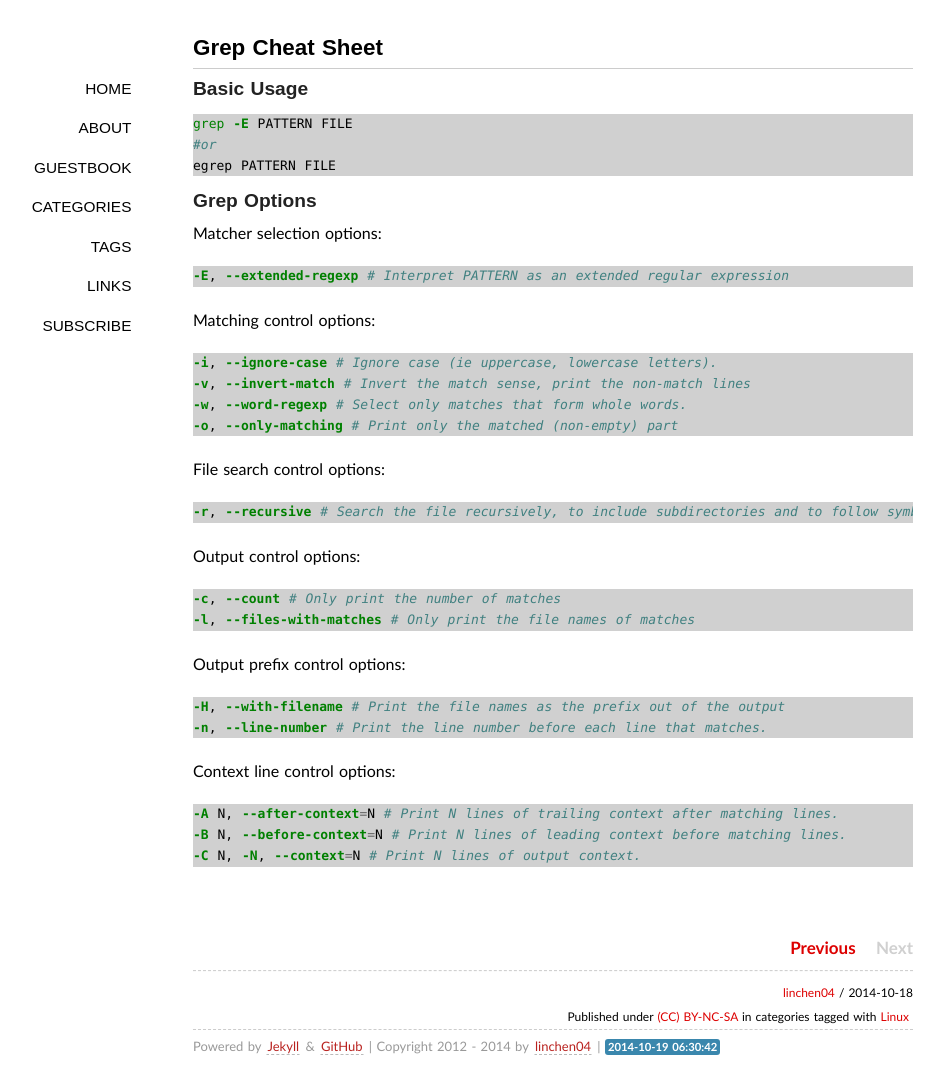
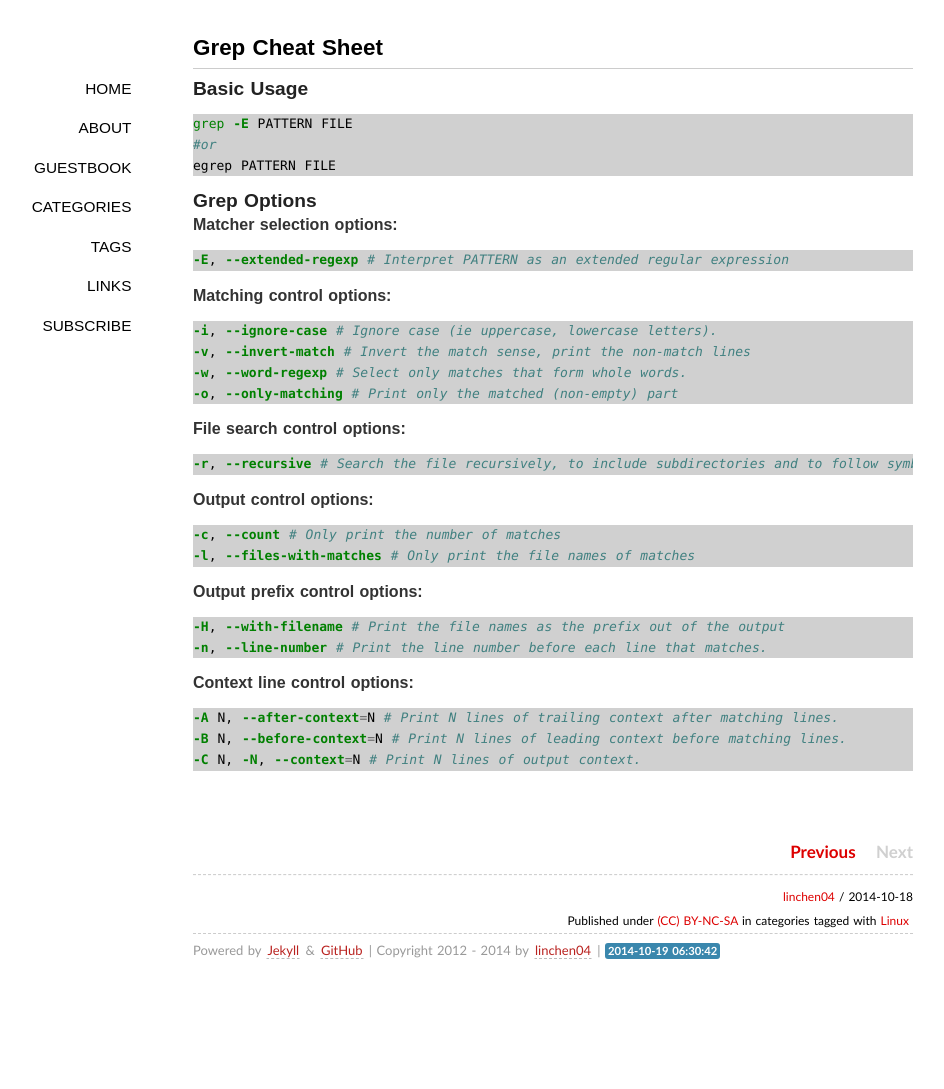
Before and after one commit to lchenn/linchen04.github.io, a Jekyll site: the page built from _posts/2014-10-18-grep-cheat-sheet.md, in a window 1280 px wide. Shown: the whole page, without its empty margins (87-1031 px from the left). Built offline with Jekyll 4.4.1, drawn with Linux system fonts in a browser that asks for light colours; some web fonts are replaced; Markdown is read by kramdown in place of the engine named in the settings; comment, search, counter and statistics services are not loaded; after the commit the page ends 993 px from its top, so only the background shows below that.

Commit message:
add sections

`````diff
--- a/_posts/2014-10-18-grep-cheat-sheet.md
+++ b/_posts/2014-10-18-grep-cheat-sheet.md
@@ -16,14 +16,12 @@ egrep PATTERN FILE
 
 ### Grep Options
 
-Matcher selection options:
-
+#### Matcher selection options:
 ```bash
 -E, --extended-regexp # Interpret PATTERN as an extended regular expression
 ```
 
-Matching control options:
-
+#### Matching control options:
 ```bash
 -i, --ignore-case # Ignore case (ie uppercase, lowercase letters).
 -v, --invert-match # Invert the match sense, print the non-match lines
@@ -31,27 +29,24 @@ Matching control options:
 -o, --only-matching # Print only the matched (non-empty) part
 ```
 
-File search control options:
+#### File search control options:
 ```bash
 -r, --recursive # Search the file recursively, to include subdirectories and to follow symbol links.
 ```
 
-Output control options:
-
+#### Output control options:
 ```bash
 -c, --count # Only print the number of matches
 -l, --files-with-matches # Only print the file names of matches
 ```
 
-Output prefix control options:
-
+#### Output prefix control options:
 ```bash
 -H, --with-filename # Print the file names as the prefix out of the output
 -n, --line-number # Print the line number before each line that matches.
 ````
 
-Context line control options:
-
+#### Context line control options:
 ```bash
 -A N, --after-context=N # Print N lines of trailing context after matching lines.
 -B N, --before-context=N # Print N lines of leading context before matching lines.
`````
